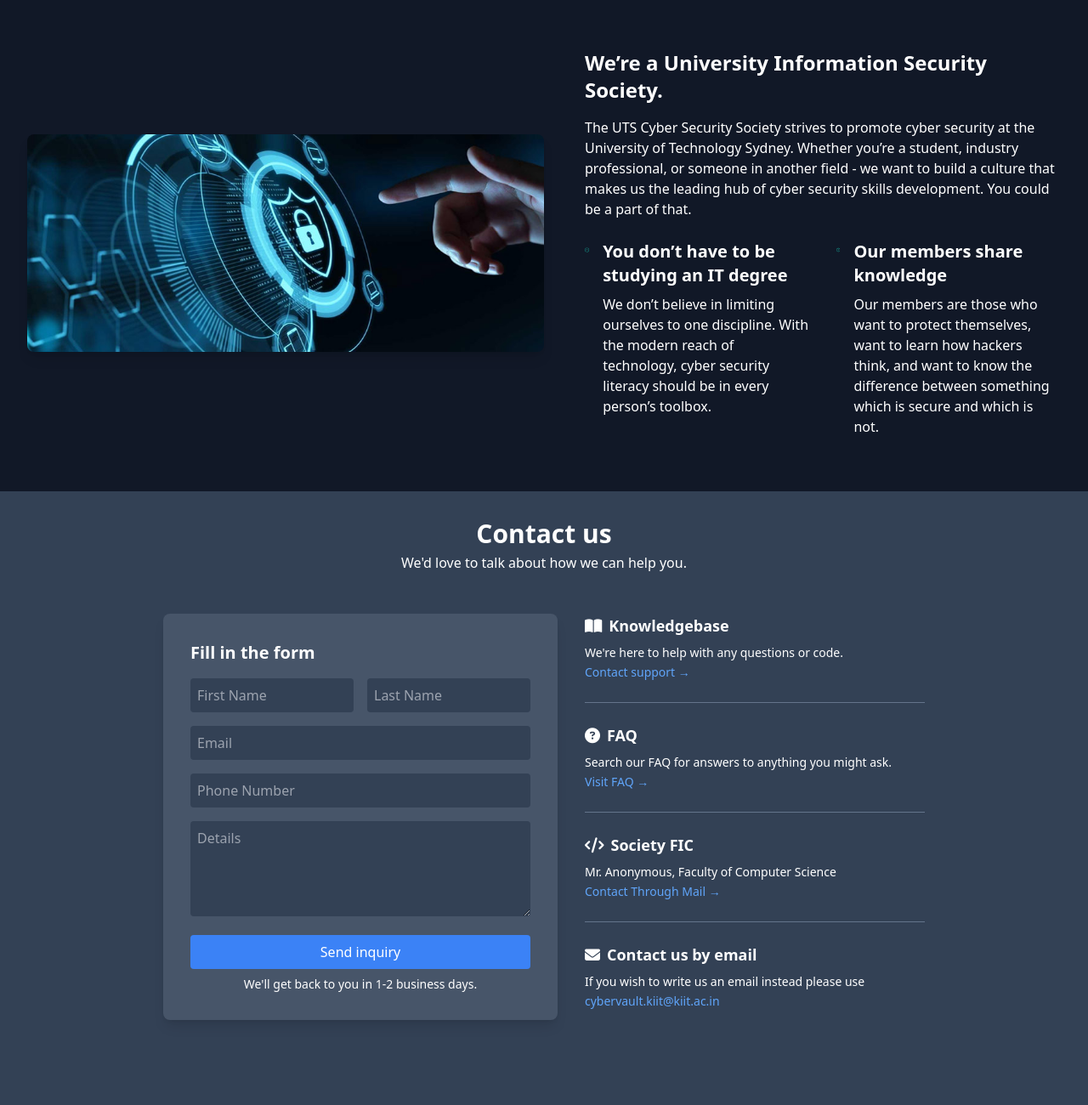
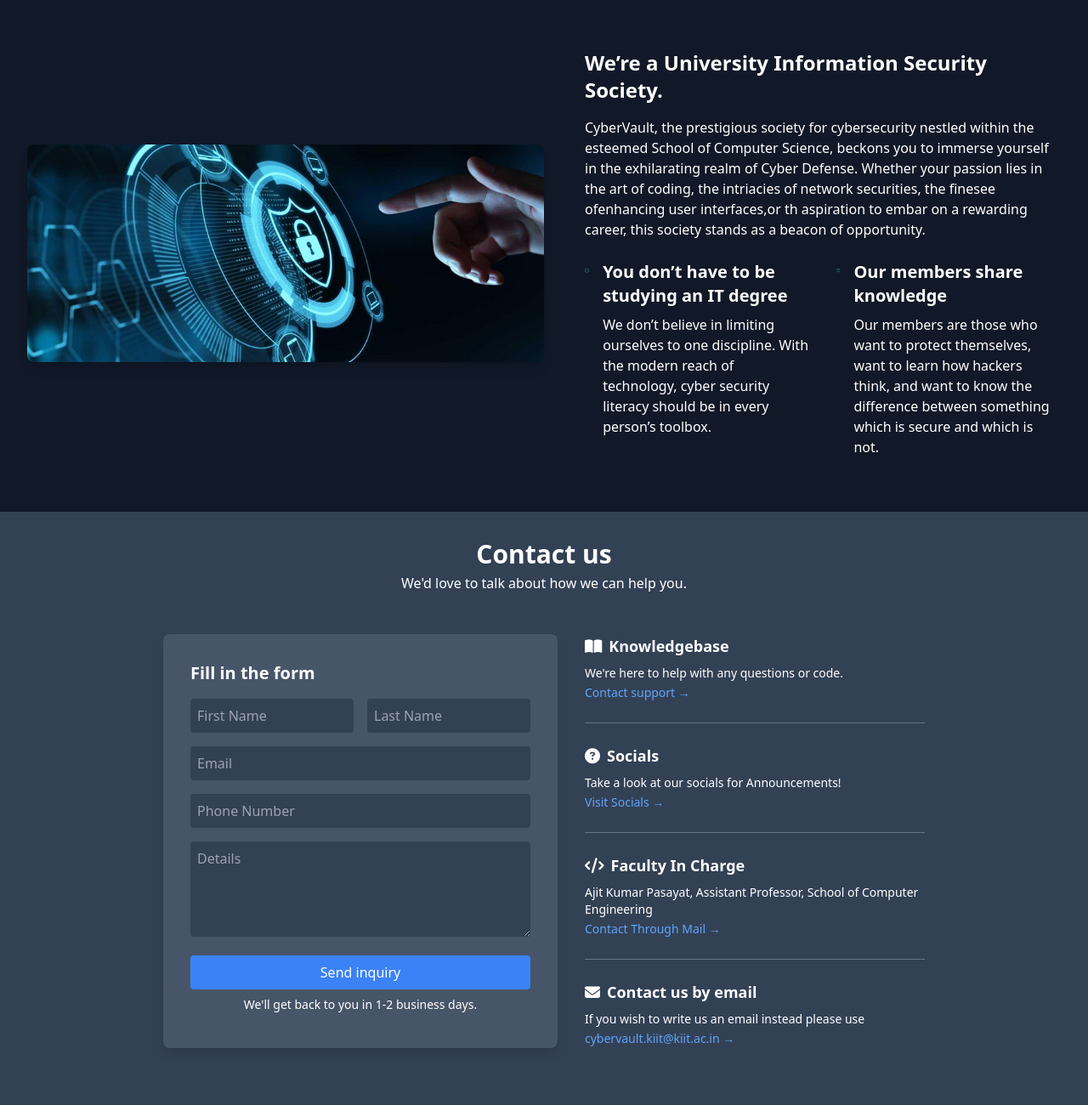
Before and after one commit to Shozaib-Khan/cyvaul, a plain HTML site: page index.html in a window 1280 px wide. Shown: the part 880-2180 px from the top of the page at 85% size. Drawn offline with nearby package versions, Linux system fonts and the light colour scheme.

Commit message:
Update index.html

```diff
--- a/index.html
+++ b/index.html
@@ -62,7 +62,7 @@
       <!-- Text Content -->
       <div class="w-full lg:w-1/2 lg:pl-12">
         <h3 class="text-2xl font-bold mb-4">We’re a University Information Security Society.</h3>
-        <p class="mb-6">The UTS Cyber Security Society strives to promote cyber security at the University of Technology Sydney. Whether you’re a student, industry professional, or someone in another field - we want to build a culture that makes us the leading hub of cyber security skills development. You could be a part of that.</p>
+        <p class="mb-6">CyberVault, the prestigious society for cybersecurity nestled within the esteemed School of Computer Science, beckons you to immerse yourself in the exhilarating realm of Cyber Defense. Whether your passion lies in the art of coding, the intriacies of network securities, the finesee ofenhancing user interfaces,or th aspiration to embar on a rewarding career, this society stands as a beacon of opportunity.</p>
         <!-- Table-like Layout -->
         <div class="grid grid-cols-1 md:grid-cols-2 gap-8">
           <!-- Column 1 -->
@@ -119,18 +119,18 @@
 
                     <div class="pb-6 border-b border-slate-500">
                         <h3 class="flex items-center text-lg font-semibold mb-2">
-                            <i class="fas fa-question-circle mr-2"></i> FAQ
+                            <i class="fas fa-question-circle mr-2"></i> Socials
                         </h3>
-                        <p class="text-sm">Search our FAQ for answers to anything you might ask.</p>
-                        <a href="#" class="text-blue-400 hover:underline text-sm">Visit FAQ →</a>
+                        <p class="text-sm">Take a look at our socials for Announcements!</p>
+                        <a href="https://www.instagram.com/cybervault_kiit/" class="text-blue-400 hover:underline text-sm">Visit Socials →</a>
                     </div>
 
                     <div class="pb-6 border-b border-slate-500">
                         <h3 class="flex items-center text-lg font-semibold mb-2">
-                            <i class="fas fa-code mr-2"></i> Society FIC
+                            <i class="fas fa-code mr-2"></i> Faculty In Charge
                         </h3>
-                        <p class="text-sm">Mr. Anonymous, Faculty of Computer Science</p>
-                        <a href="#" class="text-blue-400 hover:underline text-sm">Contact Through Mail →</a>
+                        <p class="text-sm">Ajit Kumar Pasayat, Assistant Professor, School of Computer Engineering</p>
+                        <a href="mailto:ajit.pasayatfcs@kiit.ac.in" class="text-blue-400 hover:underline text-sm">Contact Through Mail →</a>
                     </div>
 
                     <div>
@@ -138,7 +138,7 @@
                             <i class="fas fa-envelope mr-2"></i> Contact us by email
                         </h3>
                         <p class="text-sm">If you wish to write us an email instead please use</p>
-                        <a href="mailto:cybervault.kiit@kiit.ac.in" class="text-blue-400 hover:underline text-sm">cybervault.kiit@kiit.ac.in</a>
+                        <a href="mailto:cybervault.kiit@kiit.ac.in" class="text-blue-400 hover:underline text-sm">cybervault.kiit@kiit.ac.in →</a>
                     </div>
                 </div>
             </div>
```
